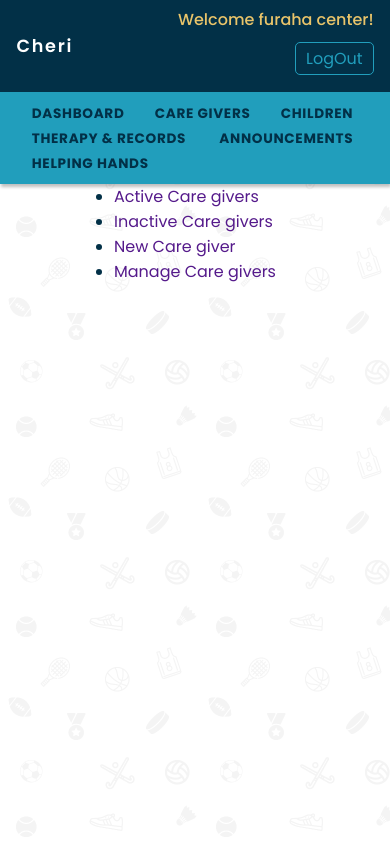
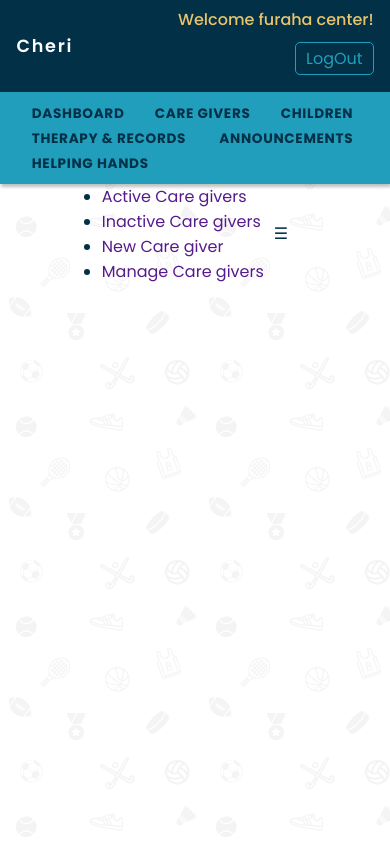
Before and after one commit to mfadhili/CHeri, an Angular app: page /caregiver in a window 390 px wide. Shown: the top 844 px of the page. Built offline with nearby package versions, Linux system fonts and the light colour scheme.

Commit message:
feat: add toggle icon
toggle icon will be used for dropdown action in mobile view.
Positioning styles are also included.

```diff
--- a/src/app/components/care-givers/care-givers.component.css
+++ b/src/app/components/care-givers/care-givers.component.css
@@ -14,3 +14,13 @@
   flex-wrap: wrap;
   justify-content: center;
 }
+
+.side-container {
+  display: flex;
+  flex-direction: row;
+  align-items: center;
+}
+
+.toggle-icon {
+  padding-left: 10px;
+}
--- a/src/app/components/care-givers/care-givers.component.html
+++ b/src/app/components/care-givers/care-givers.component.html
@@ -8,6 +8,7 @@
           <a href="{{MenuItem.url}}">{{MenuItem.tag}}</a>
         </li>
       </ul>
+      <span class="toggle-icon">☰</span>
     </aside>
   </div>
   <!--  Main Area-->
```
